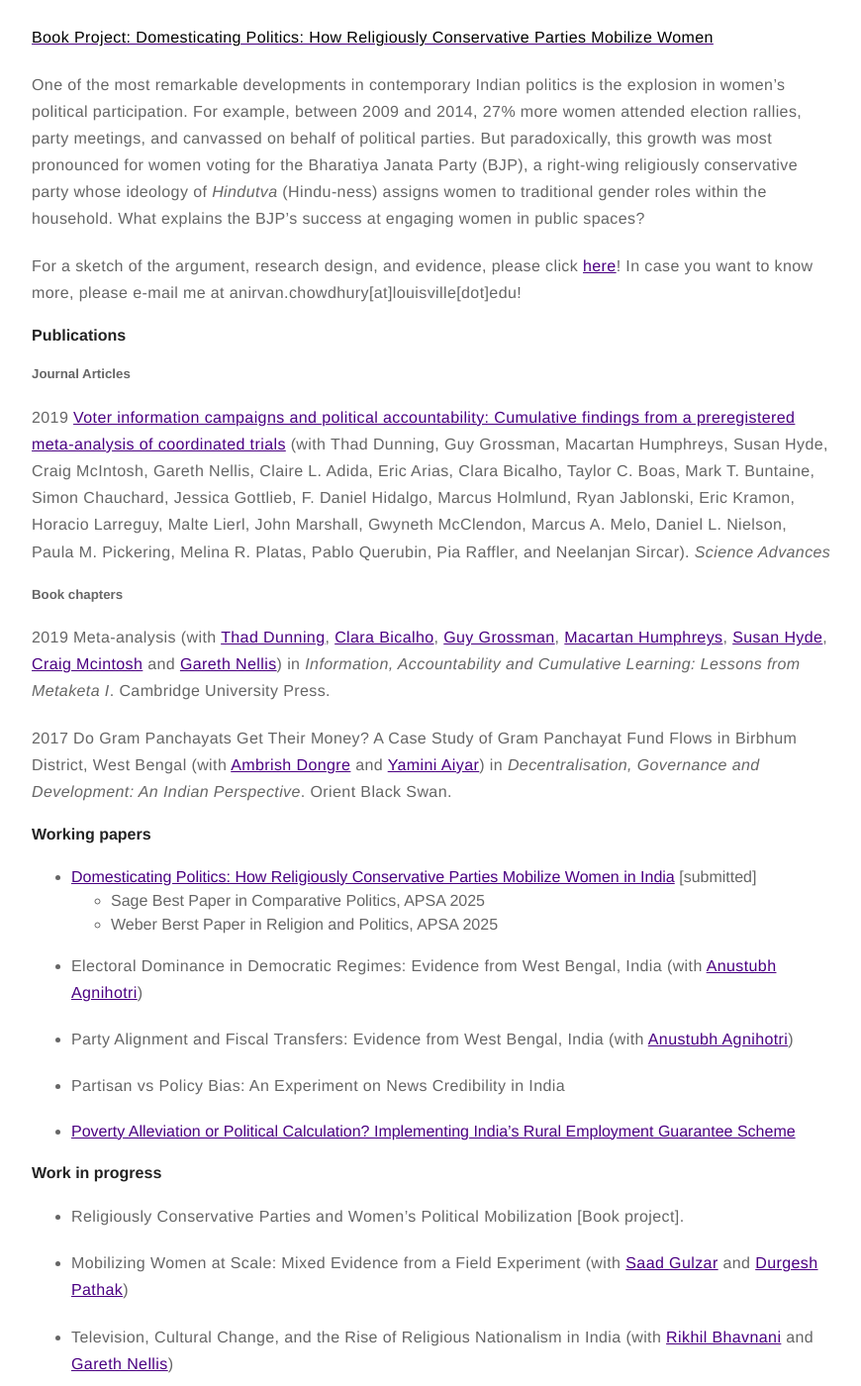
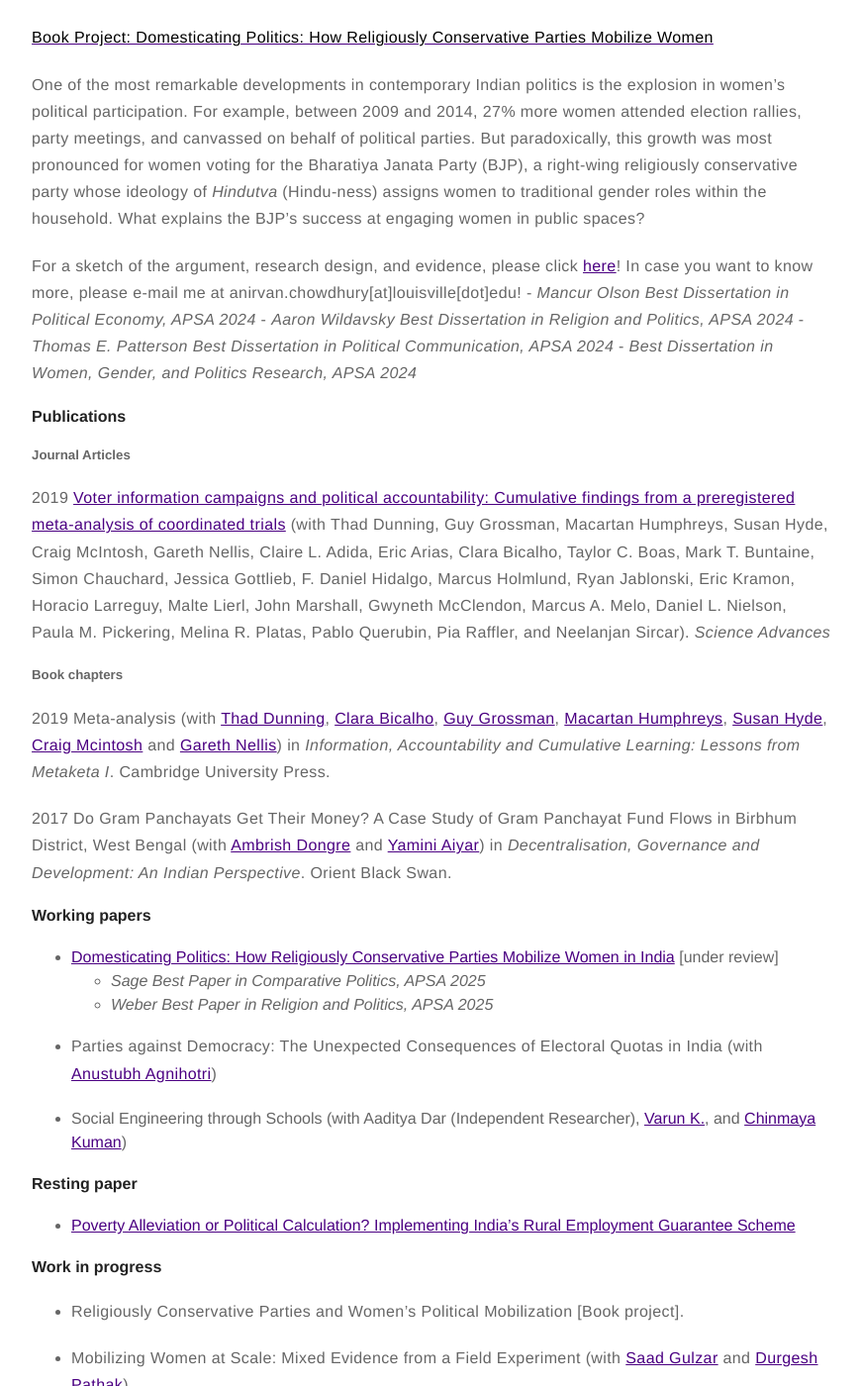
Before and after one commit to anirvanchowdhury/anirvanchowdhury.github.io, a Jekyll site: the page built from research.md, in a window 1280 px wide and 1400 px high, scrolled down 630 px. Shown: the whole window at 99% size, without its empty margins (203-1073 px from the left). Built offline with Jekyll 4.4.1, drawn with Linux system fonts in a browser that asks for light colours; some of the changed text lies outside the part shown.

Commit message:
Update research.md

```diff
--- a/research.md
+++ b/research.md
@@ -13,6 +13,10 @@ I study the links between social norms and political participation with a focus
 One of the most remarkable developments in contemporary Indian politics is the explosion in women’s political participation. For example, between 2009 and 2014, 27% more women attended election rallies, party meetings, and canvassed on behalf of political parties. But paradoxically, this growth was most pronounced for women voting for the Bharatiya Janata Party (BJP), a right-wing religiously conservative party whose ideology of _Hindutva_ (Hindu-ness) assigns women to traditional gender roles within the household. What explains the BJP’s success at engaging women in public spaces?
 
 For a sketch of the argument, research design, and evidence, please click [here](https://anirvanchowdhury.github.io/book/)! In case you want to know more, please e-mail me at anirvan.chowdhury[at]louisville[dot]edu!
+	- _Mancur Olson Best Dissertation in Political Economy, APSA 2024_
+	- _Aaron Wildavsky Best Dissertation in Religion and Politics, APSA 2024_
+	- _Thomas E. Patterson Best Dissertation in Political Communication, APSA 2024_
+	- _Best Dissertation in Women, Gender, and Politics Research, APSA 2024_
 
 
 #### Publications
@@ -26,16 +30,15 @@ For a sketch of the argument, research design, and evidence, please click [here]
 2017 Do Gram Panchayats Get Their Money? A Case Study of Gram Panchayat Fund Flows in Birbhum District, West Bengal (with [Ambrish Dongre](https://www.iima.ac.in/web/faculty/faculty-profiles/ambrish-dongre) and [Yamini Aiyar](http://www.cprindia.org/people/yamini-aiyar)) in _Decentralisation, Governance and Development: An Indian Perspective_. Orient Black Swan.
 
 #### Working papers
-* [Domesticating Politics: How Religiously Conservative Parties Mobilize Women in India](https://www.dropbox.com/scl/fi/dn1bi860qnegd4w1jnu1f/Chowdhury_DomesticatingPolitics_20240327.pdf?rlkey=84mc52vbypmtg20t5l1l6006p&dl=0) [submitted]
-	- Sage Best Paper in Comparative Politics, APSA 2025
-	- Weber Berst Paper in Religion and Politics, APSA 2025
+* [Domesticating Politics: How Religiously Conservative Parties Mobilize Women in India](https://www.dropbox.com/scl/fi/dn1bi860qnegd4w1jnu1f/Chowdhury_DomesticatingPolitics_20240327.pdf?rlkey=84mc52vbypmtg20t5l1l6006p&dl=0) [under review]
+	- _Sage Best Paper in Comparative Politics, APSA 2025_
+	- _Weber Best Paper in Religion and Politics, APSA 2025_
 
-* Electoral Dominance in Democratic Regimes: Evidence from West Bengal, India (with [Anustubh Agnihotri](http://polisci.berkeley.edu/people/person/anustubh-agnihotri))
+* Parties against Democracy: The Unexpected Consequences of Electoral Quotas in India (with [Anustubh Agnihotri](http://polisci.berkeley.edu/people/person/anustubh-agnihotri))
 
-* Party Alignment and Fiscal Transfers: Evidence from West Bengal, India (with [Anustubh Agnihotri](http://polisci.berkeley.edu/people/person/anustubh-agnihotri))
+* Social Engineering through Schools (with Aaditya Dar (Independent Researcher), [Varun K.](https://sites.google.com/view/varunk/), and [Chinmaya Kuman](https://chinmayakumar.com/))
 
-* Partisan vs Policy Bias: An Experiment on News Credibility in India
-
+#### Resting paper
 * [Poverty Alleviation or Political Calculation? Implementing India's Rural Employment Guarantee Scheme](https://papers.ssrn.com/sol3/papers.cfm?abstract_id=2555738)
 
 #### Work in progress
@@ -46,6 +49,9 @@ For a sketch of the argument, research design, and evidence, please click [here]
 * Television, Cultural Change, and the Rise of Religious Nationalism in India (with [Rikhil Bhavnani](https://faculty.polisci.wisc.edu/bhavnani/) and [Gareth Nellis](http://www.garethnellis.com/))
 
 * Majoritarian Responses to Minority Mobilization: Evidence from Citizenship Protests in Delhi (with [Shahana Sheikh](https://politicalscience.yale.edu/people/shahana-sheikh), [Leja Joe Mathew](https://polisci.brown.edu/people/leja-joe-mathew), and [Shamindra Nath Roy](https://www.cprindia.org/people/shamindra-nath-roy))
+
+* Candidate Selection in Local Elections in India (with [Priyadarshi Amar](https://priyadarshiamar.github.io/), [Varun Karekurve-Ramachandra](https://www.varun-kr.com/), and [Kamya Yadav](https://kamyayadav.github.io/))
+
 
 #### Other writing
 ##### Women and politics
```
